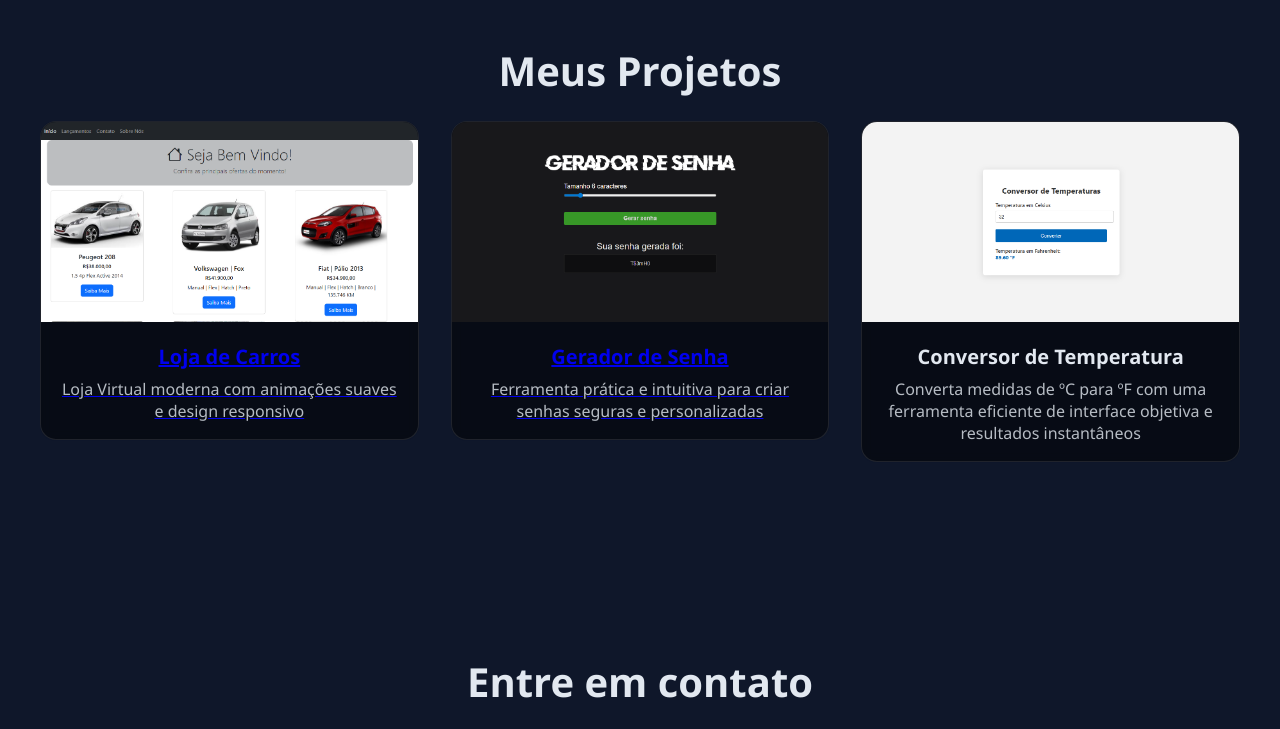
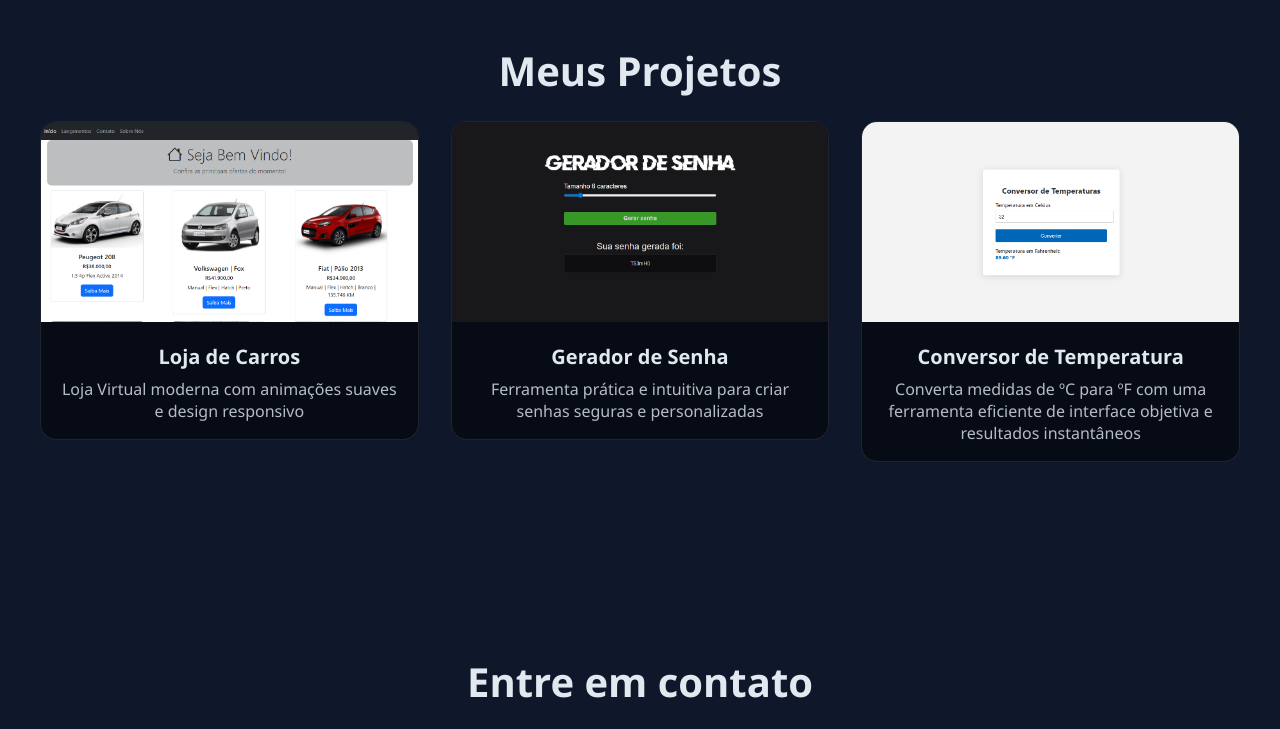
Before and after one commit to maufer814/maufer814.github.io, a plain HTML site: page index.html in a window 1280 px wide. Shown: the part 1200-1929 px from the top of the page. Drawn offline with Linux system fonts and the light colour scheme.

Commit message:
Update style.css

```diff
--- a/style.css
+++ b/style.css
@@ -26,6 +26,14 @@ body {
     color: var(--claro);
 }
 
+a,
+a:visited,
+a:hover,
+a:active {
+    text-decoration: none;
+    color: inherit;
+    font-size: inherit;
+}
 /*Barra de Navegação */
 .navbar {
     position: fixed;
@@ -308,4 +316,5 @@ h1 {
     {
         transform: translateY(-20px);
     }
+
 }
```
